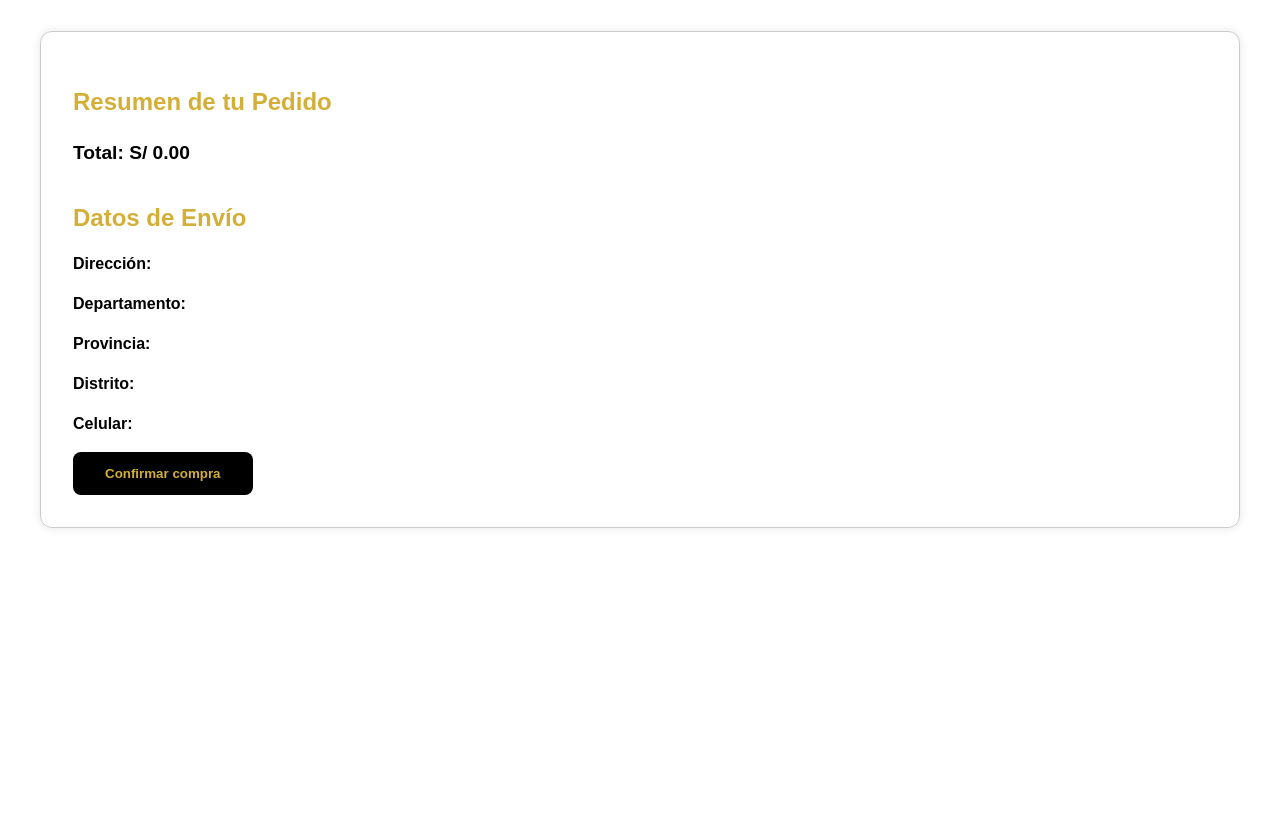
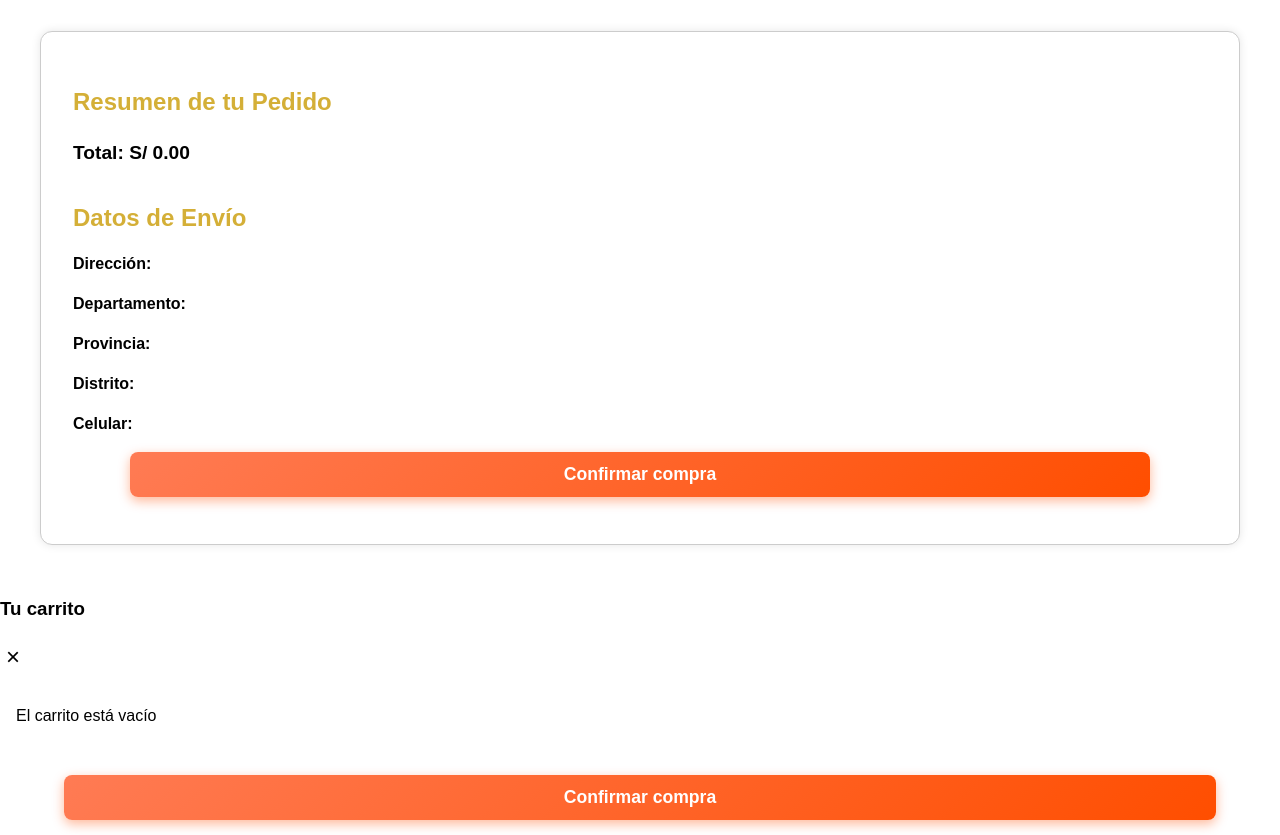
Before and after one commit to SebastianWRH/frontend, a website: page checkout.html in a window 1280 px wide. Shown: the part 79-914 px from the top of the page. Before the commit the page ends 800 px from the top, so only its background shows below. Drawn offline with Linux system fonts and the light colour scheme; a script that the page names is missing.

Commit message:
XD prueba nueva final

```diff
--- a/checkout.html
+++ b/checkout.html
@@ -89,7 +89,7 @@
   </section>
 </main>
 <script src="https://checkout.culqi.com/js/v4"></script>
-<script src="carrito-slide.html"></script>
+<script src="carrito-slide.js"></script>
 <script src="panel-sesion.js"></script>
 <script src="checkout.js"></script>
 </body>
```
